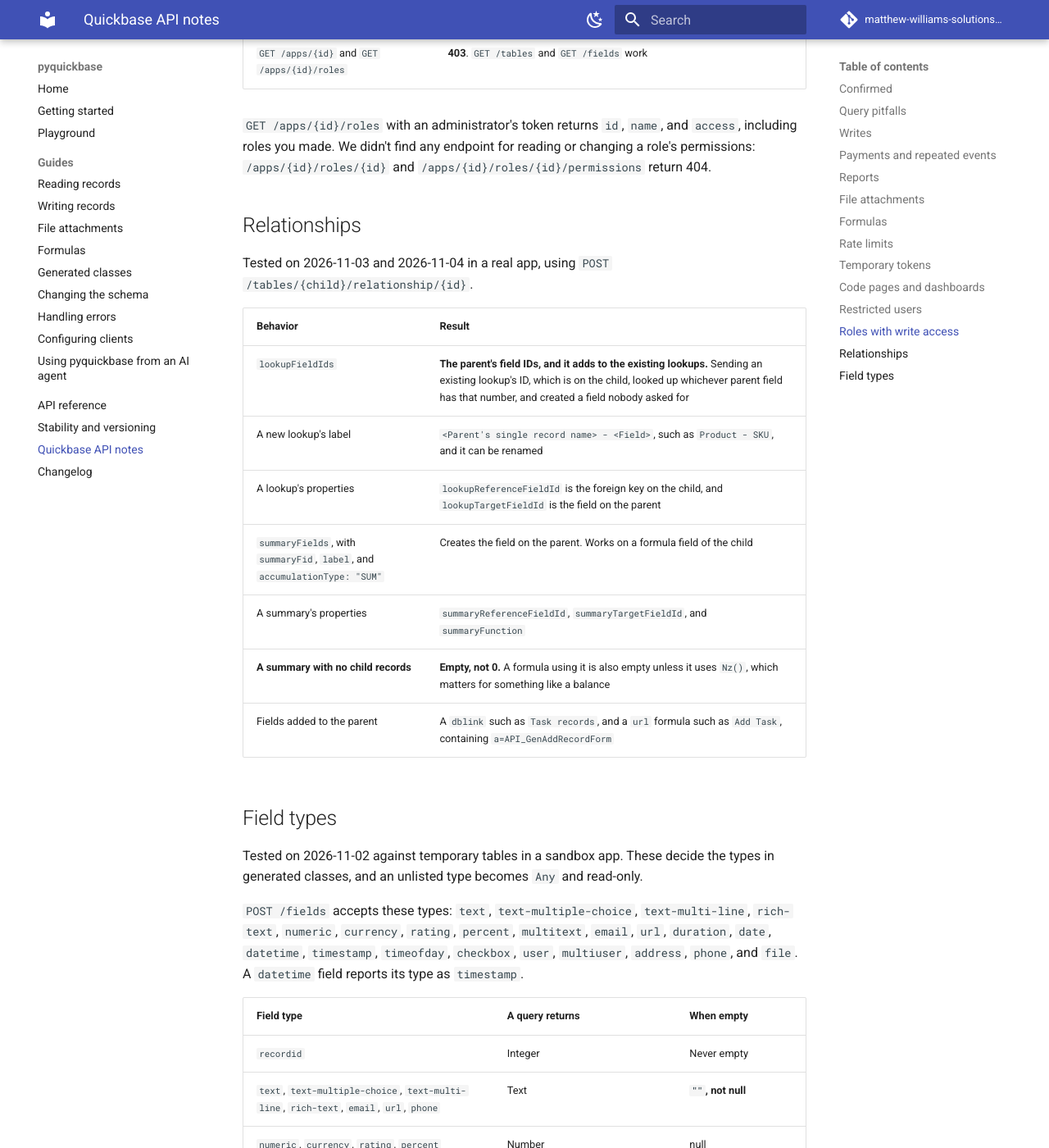
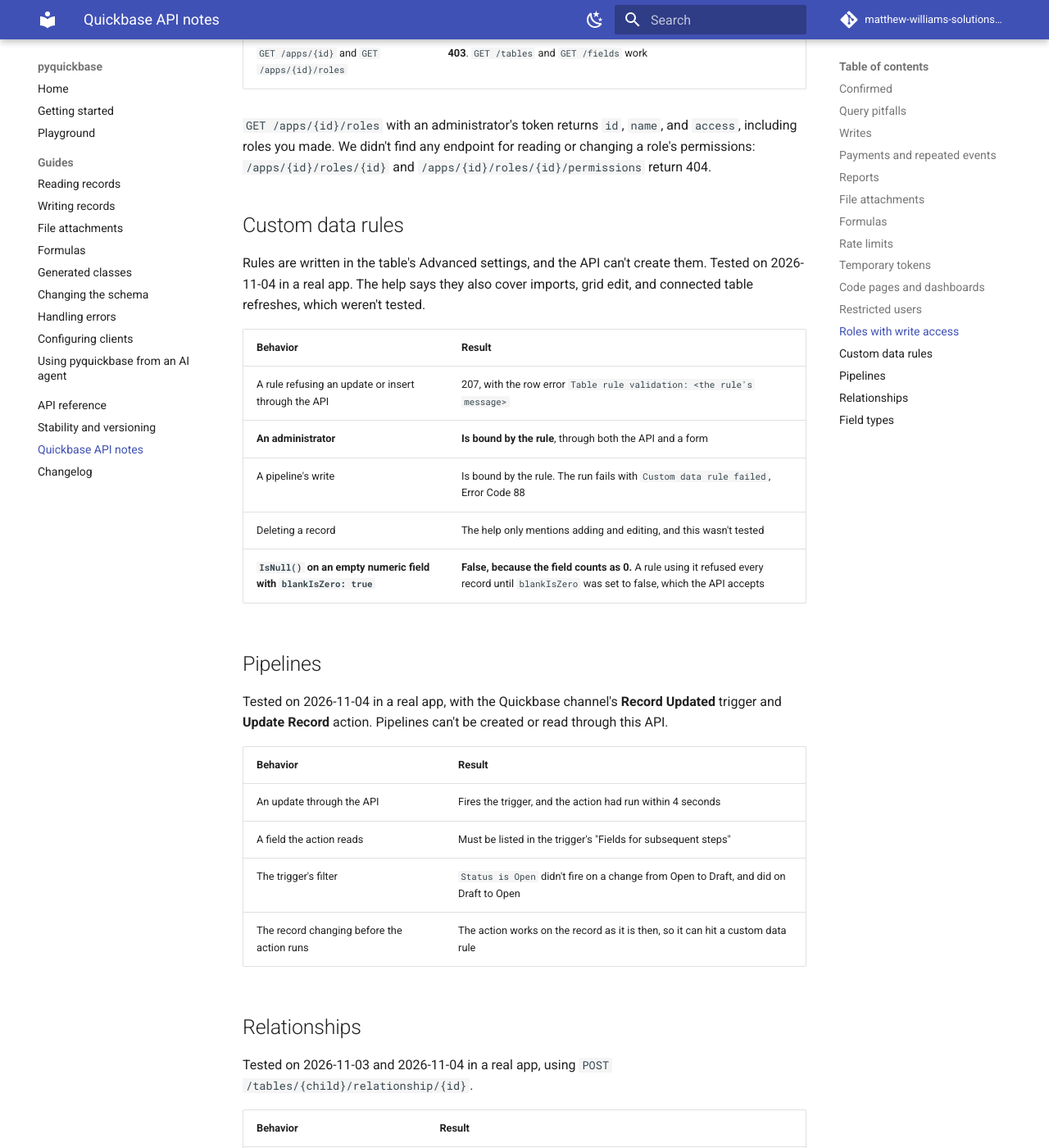
Before and after one commit to matthew-williams-solutions/pyquickbase, an MkDocs documentation site: the page built from docs/api-notes.md, in a window 1280 px wide and 1400 px high, scrolled down 16374 px. Shown: the whole window at 82% size. Built offline with MkDocs 1.6.1 and Material for MkDocs 9.7.7, drawn with Linux system fonts in a browser that asks for light colours; comment, search, counter and statistics services are not loaded.

Commit message:
Recognize custom data rule refusals, and record rule and pipeline findings
Add a rule kind to RowError, because a rule's message is the app builder's own
text and otherwise reads as an unknown failure. It's checked first, so a message
mentioning permissions isn't misread.

Record what a real app showed: rules bind administrators, pipelines can hit
them, and IsNull() is false on an empty field with blankIsZero on.

```diff
--- a/docs/api-notes.md
+++ b/docs/api-notes.md
@@ -349,6 +349,31 @@ tables, and no delete rights. Record-level rules weren't tested.
 you made. We didn't find any endpoint for reading or changing a role's permissions:
 `/apps/{id}/roles/{id}` and `/apps/{id}/roles/{id}/permissions` return 404.
 
+## Custom data rules
+
+Rules are written in the table's Advanced settings, and the API can't create them. Tested on 2026-11-04 in a
+real app. The help says they also cover imports, grid edit, and connected table refreshes, which weren't tested.
+
+| Behavior | Result |
+|---|---|
+| A rule refusing an update or insert through the API | 207, with the row error `Table rule validation: <the rule's message>` |
+| **An administrator** | **Is bound by the rule**, through both the API and a form |
+| A pipeline's write | Is bound by the rule. The run fails with `Custom data rule failed`, Error Code 88 |
+| Deleting a record | The help only mentions adding and editing, and this wasn't tested |
+| **`IsNull()` on an empty numeric field with `blankIsZero: true`** | **False, because the field counts as 0.** A rule using it refused every record until `blankIsZero` was set to false, which the API accepts |
+
+## Pipelines
+
+Tested on 2026-11-04 in a real app, with the Quickbase channel's **Record Updated** trigger and **Update Record**
+action. Pipelines can't be created or read through this API.
+
+| Behavior | Result |
+|---|---|
+| An update through the API | Fires the trigger, and the action had run within 4 seconds |
+| A field the action reads | Must be listed in the trigger's "Fields for subsequent steps" |
+| The trigger's filter | `Status is Open` didn't fire on a change from Open to Draft, and did on Draft to Open |
+| The record changing before the action runs | The action works on the record as it is then, so it can hit a custom data rule |
+
 ## Relationships
 
 Tested on 2026-11-03 and 2026-11-04 in a real app, using `POST /tables/{child}/relationship/{id}`.
```
Also changed, not shown: CHANGELOG.md (+2 -2 lines), docs/guides/writing.md (+1 -0 lines), 4 other files.
